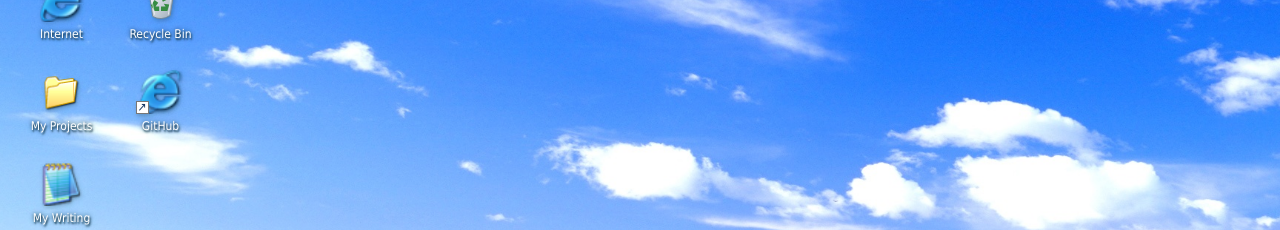
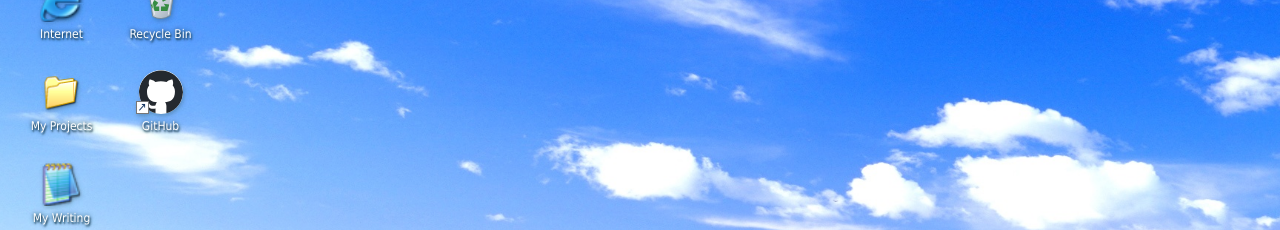
Before and after one commit to maskjelly/whiteye.in, a Next.js app: page / in a window 1280 px wide. Shown: the part 144-374 px from the top of the page. Built offline with nearby package versions, Linux system fonts and the light colour scheme.

Commit message:
Use the GitHub logo for GitHub shortcuts

```diff
--- a/components/xp-desktop.tsx
+++ b/components/xp-desktop.tsx
@@ -321,7 +321,7 @@ export function XpDesktop({
             title="Open GitHub"
           >
             <div className="shortcut-icon">
-              <XpIcon name="ie" size={44} />
+              <XpIcon name="github" size={44} />
               <span className="shortcut-arrow">↗</span>
             </div>
             <span>GitHub</span>
@@ -460,7 +460,7 @@ export function XpDesktop({
                   rel="noreferrer"
                   onClick={() => setStartOpen(false)}
                 >
-                  <XpIcon name="network" size={24} />
+                  <XpIcon name="github" size={24} />
                   GitHub
                 </a>
                 <a
--- a/components/xp-icons.tsx
+++ b/components/xp-icons.tsx
@@ -1,5 +1,7 @@
 /* Small, native-size raster icons preserve the original XP desktop appearance. */
 /* eslint-disable @next/next/no-img-element */
+import { SiGithub } from "react-icons/si"
+
 export function XpIcon({
   name,
   size = 32,
@@ -9,6 +11,16 @@ export function XpIcon({
   size?: number
   className?: string
 }) {
+  if (name === "github")
+    return (
+      <SiGithub
+        className={`xp-icon ${className}`}
+        size={size}
+        style={{ color: "#24292f", background: "white", borderRadius: "50%" }}
+        aria-hidden="true"
+        focusable="false"
+      />
+    )
   if (name === "recycle")
     return (
       <svg
```
